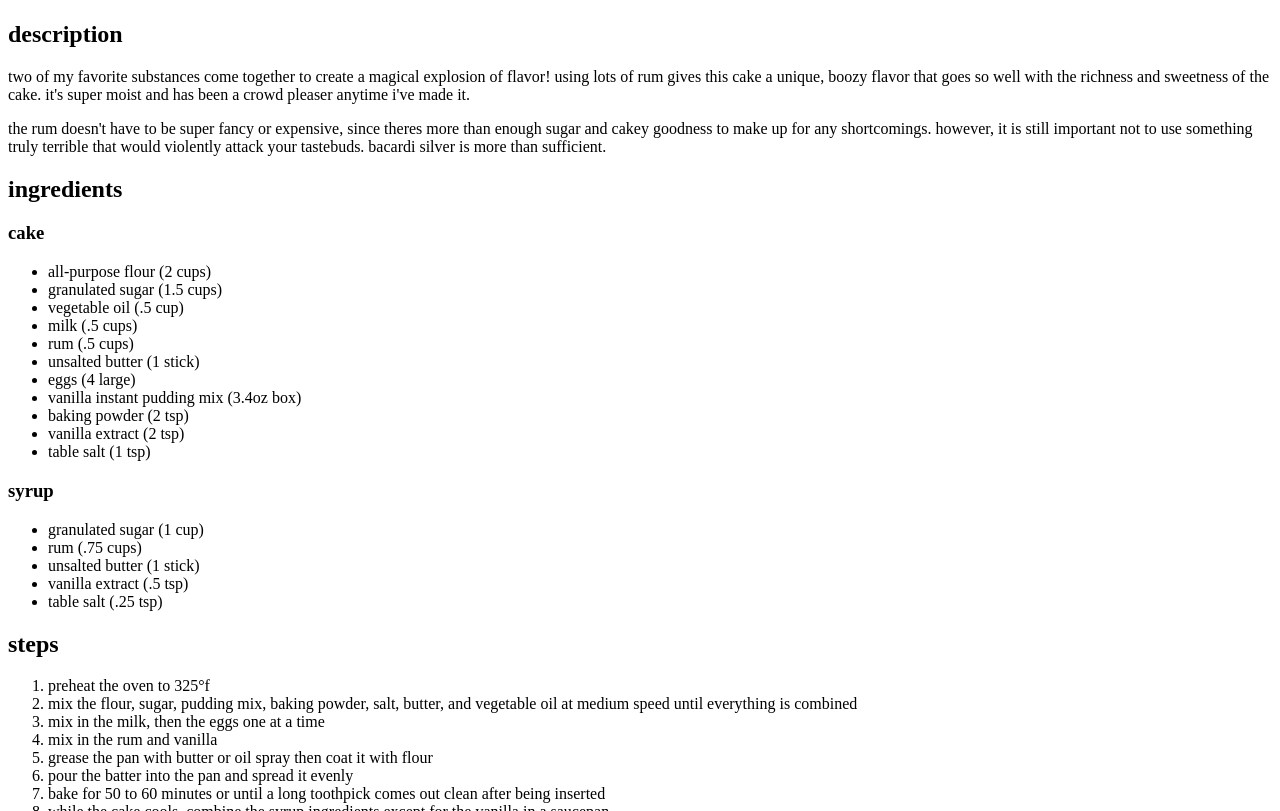
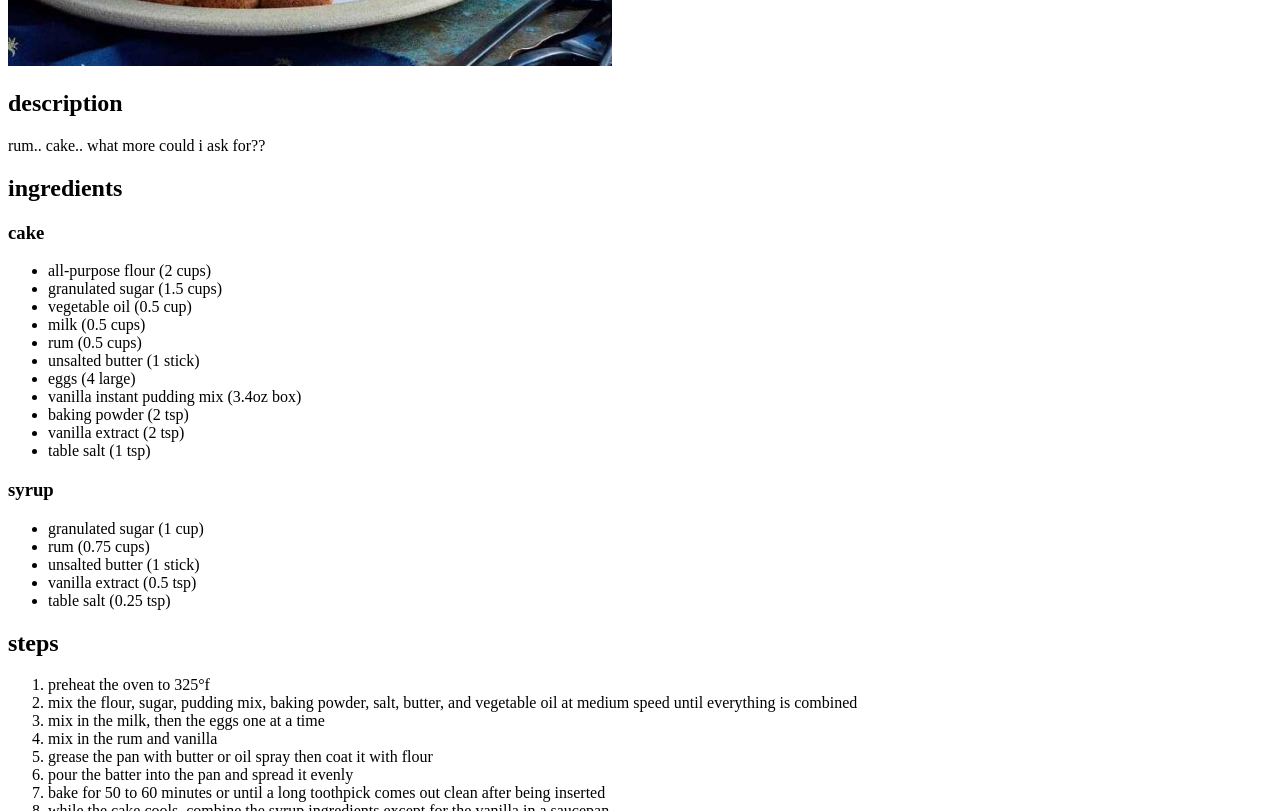
Before and after one commit to torrigreen/recipes, a plain HTML site: page recipes/rum-cake.html in a window 1280 px wide. Shown: the part 414-1225 px from the top of the page. Drawn offline with Linux system fonts and the light colour scheme.

Commit message:
Change style of rum cake page for consistency

```diff
--- a/recipes/rum-cake.html
+++ b/recipes/rum-cake.html
@@ -7,20 +7,17 @@
 
   <body>
     <h1>rum cake</h1>
-      <img src="../images/rum-cake.jpg" alt="a delicious looking rum cake with a slice missing" width="500">
+      <img src="../images/rum-cake.jpg" alt="a delicious looking rum cake with a slice missing" height="400">
       <h2>description</h2>
-        <p>two of my favorite substances come together to create a magical explosion of flavor! using lots of rum gives this cake a unique, boozy flavor that goes so well with the richness and sweetness of the cake. it's super moist and has been a crowd pleaser anytime i've made it.</p>
-
-        <p>the rum doesn't have to be super fancy or expensive, since theres more than enough sugar and cakey goodness to make up for any shortcomings. however, it is still important not to use something truly terrible that would violently attack your tastebuds. bacardi silver is more than sufficient.</p>
-
+        <p>rum.. cake.. what more could i ask for??</p>
       <h2>ingredients</h2>
         <h3>cake</h3>
           <ul>
             <li>all-purpose flour (2 cups)</li>
             <li>granulated sugar (1.5 cups)</li>
-            <li>vegetable oil (.5 cup)</li>
-            <li>milk (.5 cups)</li>
-            <li>rum (.5 cups)</li>
+            <li>vegetable oil (0.5 cup)</li>
+            <li>milk (0.5 cups)</li>
+            <li>rum (0.5 cups)</li>
             <li>unsalted butter (1 stick)</li>
             <li>eggs (4 large)</li>
             <li>vanilla instant pudding mix (3.4oz box)</li>
@@ -31,10 +28,10 @@
         <h3>syrup</h3>
           <ul>
             <li>granulated sugar (1 cup)</li>
-            <li>rum (.75 cups)</li>
+            <li>rum (0.75 cups)</li>
             <li>unsalted butter (1 stick)</li>
-            <li>vanilla extract (.5 tsp)</li>
-            <li>table salt (.25 tsp)</li>
+            <li>vanilla extract (0.5 tsp)</li>
+            <li>table salt (0.25 tsp)</li>
           </ul>
       <h2>steps</h2>
         <ol>
```
